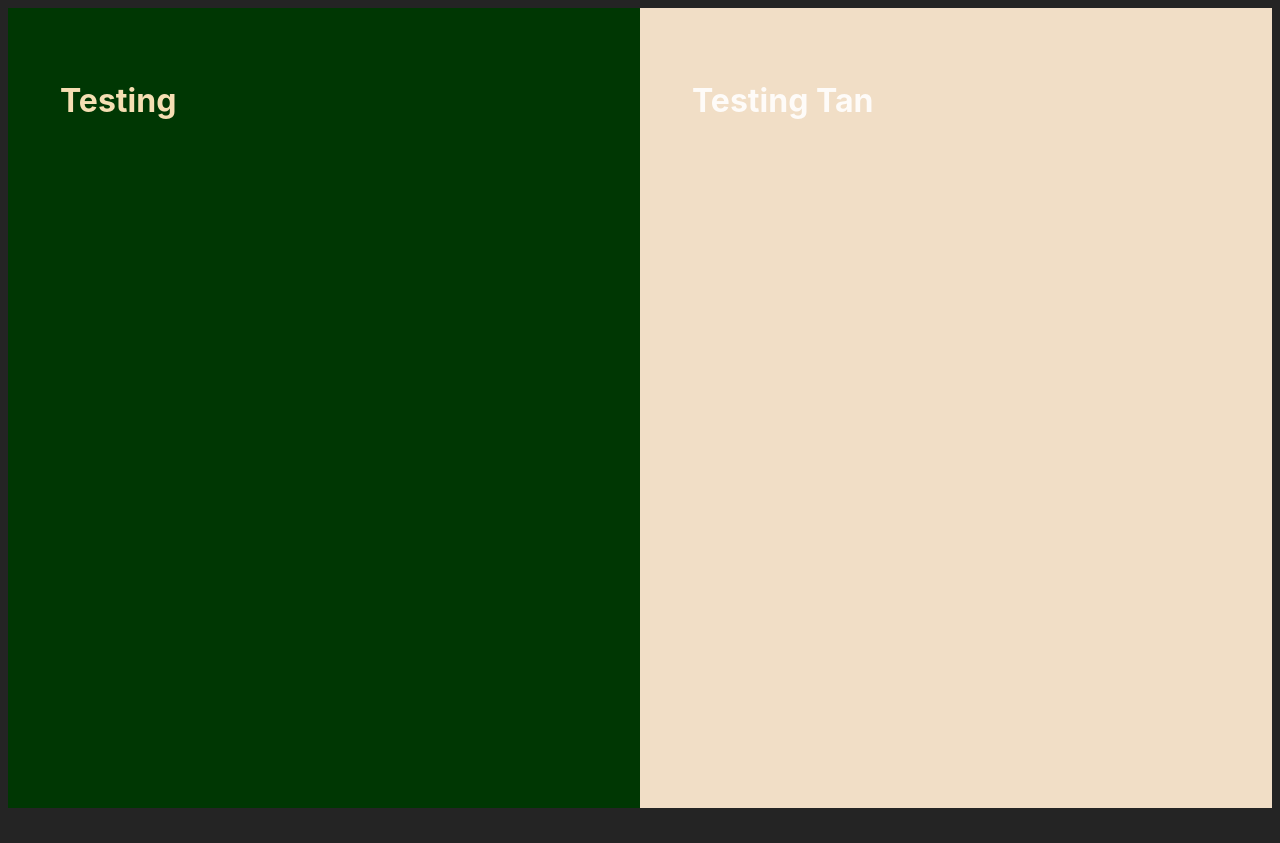
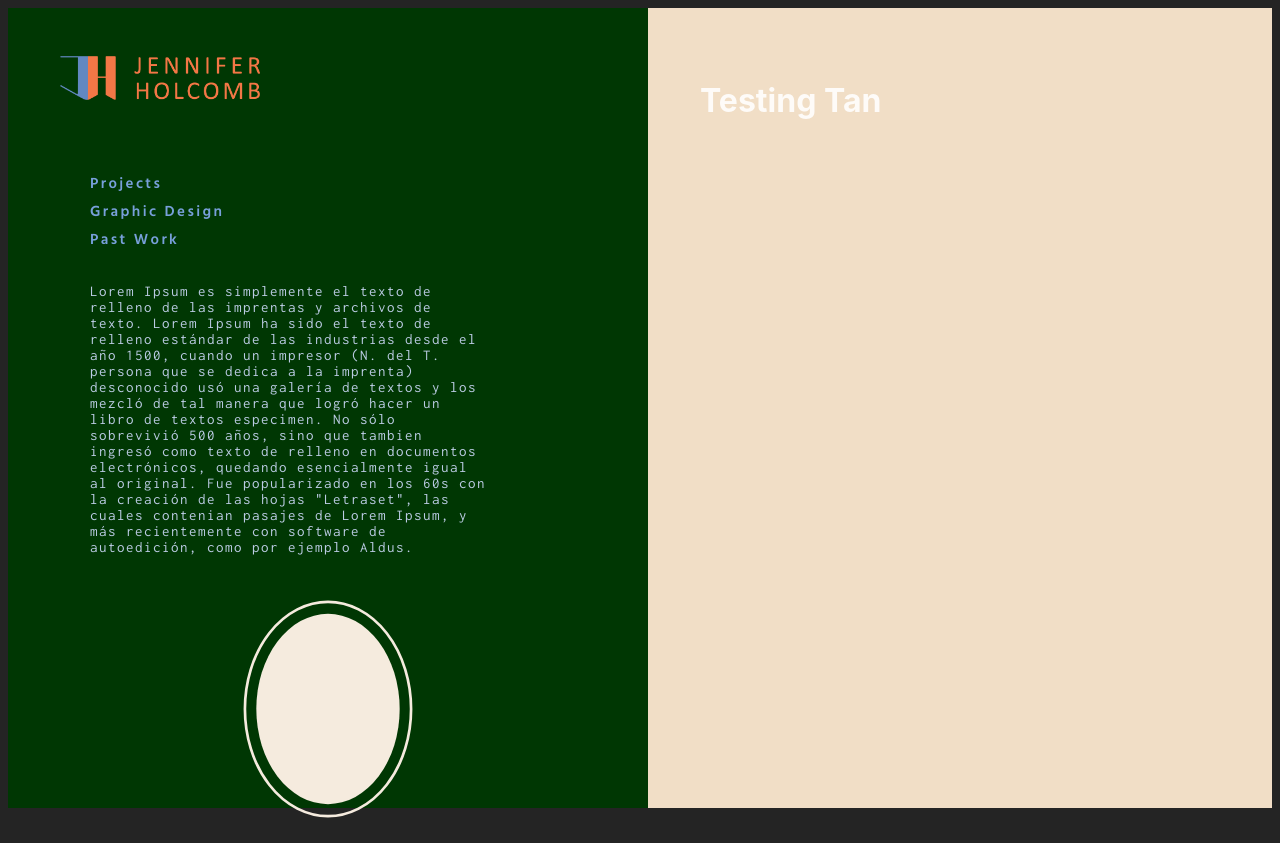
Before and after one commit to jenniferholcomb/portfolio24, a React (Vite) app: page / in a window 1280 px wide. Before the commit the page ends 816 px from the top, so only its background shows below. Built offline with nearby package versions, Linux system fonts and the light colour scheme.

Commit message:
layout about me element

```diff
--- a/src/components/GreenControl.jsx
+++ b/src/components/GreenControl.jsx
@@ -1,12 +1,45 @@
 import React from "react";
 import styles from "./GreenControl.module.scss";
+import logo from "./../img/LogoName.png";
+import ovalBorder from "./../img/Ellipse.svg";
 
 function GreenControl() {
   return (
     <>
       <div className={`${styles.greenStyle} ${styles.greenWrapper}`}>
-        <div className={styles.textWrapper}>
-          <h1>Testing</h1>
+        <div className={styles.upperWrap}>
+          <div className={styles.logoWrap}>
+            <img src={logo} alt="Jennifer Holcomb logo" />
+          </div>
+          <div className={styles.textWrap}>
+            <div className={styles.linkWrap}>
+              <h3 className={styles.links}>projects</h3>
+              <h3 className={styles.links}>graphic design</h3>
+              <h3 className={styles.links}>past work</h3>
+            </div>
+            <p className={styles.bio}>Lorem Ipsum es simplemente el texto de relleno de las imprentas y archivos de texto. Lorem Ipsum ha sido el texto de relleno estándar de las industrias desde el año 1500, cuando un impresor (N. del T. persona que se dedica a la imprenta) desconocido usó una galería de textos y los mezcló de tal manera que logró hacer un libro de textos especimen. No sólo sobrevivió 500 años, sino que tambien ingresó como texto de relleno en documentos electrónicos, quedando esencialmente igual al original. Fue popularizado en los 60s con la creación de las hojas "Letraset", las cuales contenian pasajes de Lorem Ipsum, y más recientemente con software de autoedición, como por ejemplo Aldus.</p>
+          </div>
+        </div>
+        <div className={styles.bioImgWrap}>
+            {/* <svg xmlns="http://www.w3.org/2000/svg" width="148" height="194" viewBox="0 0 148 194" fill="none">
+              <path d="M146.5 97C146.5 123.347 138.309 147.144 125.136 164.323C111.963 181.501 93.8708 192 74 192C54.1292 192 36.0368 181.501 22.8644 164.323C9.69083 147.144 1.5 123.347 1.5 97C1.5 70.6533 9.69083 46.856 22.8644 29.677C36.0368 12.4994 54.1292 2 74 2C93.8708 2 111.963 12.4994 125.136 29.677C138.309 46.856 146.5 70.6533 146.5 97Z" stroke="#F5EBDE" stroke-width="3"/>
+            </svg> */}
+
+            <svg viewBox="0 0 200 100" xmlns="http://www.w3.org/2000/svg" >
+              <ellipse cx="100" cy="50" rx="31" ry="40" stroke="#F5EBDE" fill="none" stroke-width="1"/>
+              <ellipse cx="100" cy="50" rx="26.75" ry="35.5" fill="#F5EBDE"/>
+            </svg>
+            {/* <svg className={styles.oval} viewBox="0 0 200 100" xmlns="http://www.w3.org/2000/svg" fill="none">
+              <ellipse cx="100" cy="50" rx="31" ry="40" stroke="#F5EBDE" stroke-width="1"/>
+            </svg> */}
+
+            <div className={styles.imgMask}>
+
+            </div>
+            {/* <img src={ovalBorder} alt="oval border" /> */}
+          {/* <div className={styles.mask}>
+
+          </div> */}
         </div>
       </div>
     </>
--- a/src/components/GreenControl.module.scss
+++ b/src/components/GreenControl.module.scss
@@ -1,52 +1,170 @@
 .greenStyle {
-  display: flex;
-  color: wheat;
   background: #003703;
 }
 
-@media screen and (min-width: 1250px) {
+// @media screen and (min-width: 1250px) {
+//   .greenWrapper {
+//     height: 100vh;
+//     width: 50vw;
+//     flex: 1 0 0;
+//     border: dashed yellow;
+//   }
+// }
+
+// @media screen and (min-width: 885px) and (max-width: 1250px) {
+//   .greenWrapper {
+//     height: 100vh;
+//     flex-direction: column;
+//     align-items: flex-start;
+//     flex: 1 1 0;
+//   }
+// }
+
+// @media screen and (min-width: 752px) and (max-width: 885px) {
+//   .greenWrapper {
+//     height: 100vh;
+//     flex-direction: column;
+//     align-items: flex-start;
+//   }
+// }
+
+// @media screen and (max-width: 751px) {
+//   .greenWrapper {
+//     display: flex;
+//     height: 132px;
+//     padding-right: 15px;
+//     justify-content: center;
+//     align-items: center;
+//     gap: 376px;
+//     align-self: stretch;
+//   }
+// }
+
 .greenWrapper {
+  -webkit-box-sizing: border-box;
+  -moz-box-sizing: border-box;
+  box-sizing: border-box;
+
+  display: flex;
   height: 100vh;
   width: 50vw;
+  padding: 48px 52px 93px 52px;
+  gap: 20px;
+  flex-direction: column;
+  // align-items: flex-end;
+  // flex: 1 0 0;
+  // border: dashed yellow;
+}
+
+// .contentsWrapper {
+//   display: flex;
+//   flex-direction: column;
+//   // align-items: flex-end;
+//   width: 50vw;
+//   padding: 48px 82px 93px 52px;
+//   gap: 54px;
+// }
+
+.upperWrap {
+  display: flex;
   flex-direction: column;
   align-items: flex-start;
-    flex: 1 0 0;
-  }
+  gap: 50px;
+  align-self: stretch;
+  // border: dashed #78A0DB;
 }
 
-@media screen and (min-width: 885px) and (max-width: 1250px) {
-  .greenWrapper {
-    height: 100vh;
+.logoWrap {
+  display: flex;
+  width: 213px;
+  height: 64px;
   flex-direction: column;
   align-items: flex-start;
-    flex: 1 1 0;
-  }
+  gap: 10px;
 }
 
-@media screen and (min-width: 752px) and (max-width: 885px) {
-  .greenWrapper {
-    height: 100vh;
+.textWrap {
+  display: flex;
+  padding: 0px 30px;
   flex-direction: column;
   align-items: flex-start;
-  }
+  gap: 29px;
+  align-self: stretch;
 }
 
-@media screen and (max-width: 751px) {
-  .greenWrapper {
-    display: flex;
-    height: 132px;
-    padding-right: 15px;
-    justify-content: center;
-    align-items: center;
-    gap: 376px;
-    align-self: stretch;
-  }
+.linkWrap {
+  gap: 3px;
 }
 
-.textWrapper {
-  padding: 48px 82px 93px 52px;
+.links {
+  color: #78A0DB;
+  font-family: Hind;
+  font-size: 15px;
+  font-style: normal;
+  font-weight: 600;
+  line-height: 28px; /* 175% */
+  letter-spacing: 2.4px;
+  text-transform: capitalize;
+  margin: 0;
 }
 
+.bio {
+  min-width: 215px;
+  max-width: 400px;
+  flex: 1 0 0;
+  gap: 10px;
+  color: #BBCCE4;
+  font-family: Inconsolata;
+  font-size: 15px;
+  font-style: normal;
+  font-weight: 400;
+  line-height: normal;
+  letter-spacing: 1.5px;
+  margin: 0;
+}
+
+.bioImgWrap {
+  display: flex;
+  // width: 185px;
+  // padding: 0px 30px;
+  justify-content: flex-end;
+  align-items: flex-start;
+  // gap: 10px;
+
+  // border: dashed wheat;
+}
+
+.oval {
+  z-index: 50;
+}
+
+// svg {
+//   height: 100%;
+//   // fill: none;
+//   border: wheat;
+//   border-radius: 3pt;
+// }
+
+.imgMask {
+  width: 130px;
+  height: 176px;
+  position: absolute;
+  left: 9px;
+  top: 8px;
+}
+
+.mask {
+  flex-shrink: 0;
+  fill: #FFF;
+  // filter: drop-shadow(0px 4px 4px rgba(0, 0, 0, 0.25));
+}
+
+.bioImg {
+  width: 184.982px;
+  height: 246.52px;
+}
+
+// padding: 48px 82px 93px 52px;
 // min-width: 375px;
 // width: 10vw;
 // justify-content: flex-end;
--- a/src/components/TanControl.module.scss
+++ b/src/components/TanControl.module.scss
@@ -10,6 +10,9 @@
     width: 50vw;
     flex-direction: column;
     flex: 1 0 0;
+    -webkit-box-sizing: border-box;
+    -moz-box-sizing: border-box;
+    box-sizing: border-box;
   }
 }
 
--- a/src/index.css
+++ b/src/index.css
@@ -1,3 +1,6 @@
+@import url('https://fonts.googleapis.com/css2?family=Hind:wght@300;400;500;600;700&display=swap');
+@import url('https://fonts.googleapis.com/css2?family=Hind:wght@300;400;500;600;700&family=Inconsolata:wght@200..900&display=swap');
+
 :root {
   font-family: Inter, system-ui, Avenir, Helvetica, Arial, sans-serif;
   line-height: 1.5;
```
Also changed, not shown: src/img/LogoName.png (added), 1 other file (tests, documents, lock files or other folders). Lines whose indentation alone changed are shown as unchanged.
